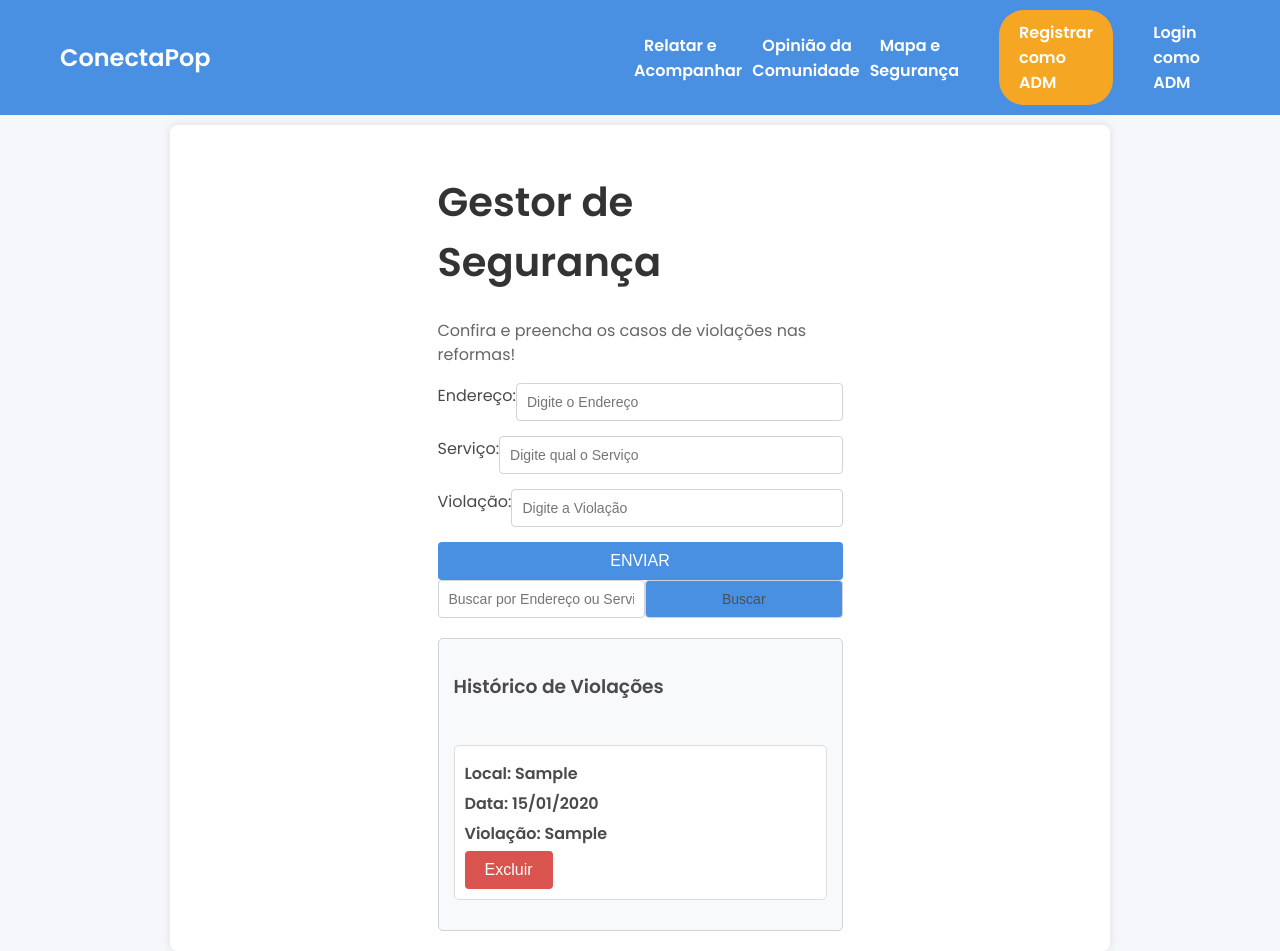
After one commit to lavasilva/ConectaPop, a Django app: page /alerta_seguranca/ in a window 1280 px wide. The commit adds this page. Run offline with Django 5.2, Linux system fonts and the light colour scheme; tables that the repository leaves empty hold one stand-in row (values such as "Sample post"); parts of the project's set-up code (start-up, migrations or seed data) failed here and were passed over.

Commit message:
ultima historia
atualizei a ultima historia amem

```diff
--- /dev/null
+++ b/Aplicacao/templates/alerta_seguranca.html
@@ -0,0 +1,371 @@
+<!DOCTYPE html>
+<html lang="pt-BR">
+<head>
+    <meta charset="UTF-8">
+    <meta name="viewport" content="width=device-width, initial-scale=1.0">
+    <title>Gestor de Segurança</title>
+    <link href="https://cdnjs.cloudflare.com/ajax/libs/font-awesome/5.15.3/css/all.min.css" rel="stylesheet"/>
+    <link href="https://fonts.googleapis.com/css2?family=Poppins:wght@400;600&display=swap" rel="stylesheet"/>
+    <link rel="icon" href="iconecp.png" type="image/png">
+    {% load static %}
+    <link rel="stylesheet" href="{% static 'home.css' %}">
+    <style>
+        /* Estilos existentes mantidos */
+        .container {
+            background-color: #ffffff;
+            border-radius: 8px;
+            box-shadow: 0 0 10px rgba(0, 0, 0, 0.1);
+            display: flex;
+            padding: 20px;
+            max-width: 900px;
+            width: 100%;
+            margin: 0 auto;
+        }
+        .form-container {
+            flex: 1;
+            padding-right: 20px;
+        }
+        .btn {
+            background-color: #4A90E2;
+            color: #ffffff;
+            padding: 10px 20px;
+            border: none;
+            border-radius: 4px;
+            font-size: 16px;
+            cursor: pointer;
+            display: block;
+            width: 100%;
+            text-align: center;
+        }
+        /* Estilos para o histórico de violações */
+        .historico-container {
+            margin-top: 20px;
+            padding: 15px;
+            border: 1px solid #ced4da;
+            border-radius: 5px;
+            background-color: #f8f9fa;
+        }
+        .historico-item {
+            margin-bottom: 15px;
+            padding: 10px;
+            border: 1px solid #ddd;
+            border-radius: 5px;
+            background-color: #ffffff;
+        }
+        h4 {
+            margin: 5px 0;
+        }
+        body {
+            margin: 0;
+            font-family: 'Poppins', sans-serif;
+            background-color: #F5F7FA;
+        }
+        .navbar {
+            position: fixed;
+            display: flex;
+            justify-content: space-between;
+            align-items: center;
+            padding: 10px 50px;
+            background-color: #4A90E2;
+            z-index: 2;
+            width: 100%;
+        }
+        .navbar a {
+            text-decoration: none;
+            color: #FFFFFF;
+            margin: 0 10px;
+            font-weight: 600;
+
+        }
+
+        /* Estilos existentes mantidos */
+        .container {
+            background-color: #ffffff;
+            border-radius: 8px;
+            box-shadow: 0 0 10px rgba(0, 0, 0, 0.1);
+            display: flex;
+            padding: 20px;
+            max-width: 900px;
+            width: 100%;
+            margin: 0 auto;
+        }
+        .form-container {
+            flex: 1;
+            padding-right: 20px;
+        }
+        .btn {
+            background-color: #4A90E2;
+            color: #ffffff;
+            padding: 10px 20px;
+            border: none;
+            border-radius: 4px;
+            font-size: 16px;
+            cursor: pointer;
+            display: block;
+            width: 100%;
+            text-align: center;
+        }
+        /* Estilos para o histórico de violações */
+        .historico-container {
+            margin-top: 20px;
+            padding: 15px;
+            border: 1px solid #ced4da;
+            border-radius: 5px;
+            background-color: #f8f9fa;
+        }
+        .historico-item {
+            margin-bottom: 15px;
+            padding: 10px;
+            border: 1px solid #ddd;
+            border-radius: 5px;
+            background-color: #ffffff;
+        }
+        h4 {
+            margin: 5px 0;
+        }
+        .container {
+            background-color: #ffffff;
+            border-radius: 8px;
+            box-shadow: 0 0 10px rgba(0, 0, 0, 0.1);
+            display: flex;
+            padding: 20px;
+            max-width: 900px;
+            width: 100%;
+            margin: 0 auto;
+        }
+        .form-container {
+            flex: 1;
+            padding-right: 20px;
+        }
+        .form-container h1 {
+            font-size: 24px;
+            margin-bottom: 10px;
+            color: #212529;
+        }
+        .form-container p {
+            font-size: 16px;
+            margin-bottom: 20px;
+            color: #6c757d;
+        }
+        .form-group {
+            display: flex;
+            margin-bottom: 15px;
+        }
+        .form-group input {
+            width: 100%;
+            padding: 10px;
+            border: 1px solid #ced4da;
+            border-radius: 4px;
+            font-size: 14px;
+            color: #495057;
+        }
+        .btn {
+            background-color: #4A90E2;
+            color: #ffffff;
+            padding: 10px 20px;
+            border: none;
+            border-radius: 4px;
+            font-size: 16px;
+            cursor: pointer;
+            display: block;
+            width: 100%;
+            text-align: center;
+        }
+        body {
+            margin: 0;
+            font-family: 'Poppins', sans-serif;
+            background-color: #F5F7FA;
+        }
+        .navbar {
+            position: fixed;
+            display: flex;
+            justify-content: space-between;
+            align-items: center;
+            padding: 10px 50px;
+            background-color: #4A90E2;
+            z-index: 2;
+            width: 100%;
+        }
+        .navbar a {
+            text-decoration: none;
+            color: #FFFFFF;
+            margin: 0 10px;
+            font-weight: 600;
+        }
+        .reformas-ativas-container {
+            margin-top: 20px;
+        }
+        body {
+                margin: 0;
+                font-family: 'Poppins', sans-serif;
+                background-color: #F5F7FA;
+            }
+
+            .navbar {
+                position: fixed;
+                display: flex;
+                justify-content: space-between;
+                align-items: center;
+                padding: 10px 50px;
+                background-color: #4A90E2;
+                z-index: 2;
+                width: 100%;
+                left: 0;
+                right: 0;
+                box-sizing: border-box;
+            }
+
+            .navbar-container {
+                display: flex;
+                justify-content: space-between;
+                align-items: center;
+                width: 100%;
+                max-width: 1200px;
+                margin: 0 auto;
+                box-sizing: border-box;
+            }
+
+            .nav-links {
+                display: flex;
+                justify-content: center;
+                align-items: center;
+                flex-grow: 1;
+            }
+
+            .navbar a {
+                text-decoration: none;
+                color: #FFFFFF;
+                margin: 0 10px;
+                font-weight: 600;
+            }
+
+            .navbar .logo {
+                font-size: 24px;
+                font-weight: 600;
+                color: white;
+                margin-right: 20px;
+            }
+
+            .navbar .contact-btn {
+                background-color: #F5A623;
+                color: white;
+                padding: 10px 20px;
+                border-radius: 25px;
+                border: none;
+                cursor: pointer;
+                margin-left: 10px;
+                white-space: nowrap;
+            }
+
+            .dropdown {
+                position: relative;
+            }
+
+            .dropdown-content {
+                display: none;
+                position: absolute;
+                background-color: white;
+                color: #4A4A4A;
+                min-width: 160px;
+                box-shadow: 0px 8px 16px 0px rgba(0, 0, 0, 0.2);
+                z-index: 1;
+            }
+
+            .dropdown:hover .dropdown-content {
+                display: block;
+            }
+
+            .dropdown-content a {
+                color: #4A4A4A;
+                padding: 12px 16px;
+                text-decoration: none;
+                display: block;
+            }
+
+
+    </style>
+</head>
+<body>
+    <div class="navbar">
+        <a href="{% url 'Aplicacao:home' %}" class="navbar-container">
+            <div class="logo">ConectaPop</div>
+        </a>
+        <div class="nav-links">
+            <div class="dropdown">
+                <a href="#">Relatar e Acompanhar</a>
+                <div class="dropdown-content">
+                    <a href="{% url 'Aplicacao:relatar_problemas' %}">Relatar Problemas</a>
+                    <a href="{% url 'Aplicacao:atualizacoes' %}">Atualizações para Moradores</a>
+                </div>
+            </div>
+            <div class="dropdown">
+                <a href="#">Opinião da Comunidade</a>
+                <div class="dropdown-content">
+                    <a href="{% url 'Aplicacao:enquetes' %}">Participar de Enquetes e Sugestões</a>
+                </div>
+            </div>
+            <div class="dropdown">
+                <a href="#">Mapa e Segurança</a>
+                <div class="dropdown-content">
+                    <a href="mapa-reformas.html">Mapa de Reformas e ver reformas</a>
+                    <a href="{% url 'Aplicacao:alerta_seguranca' %}">Alertas de Segurança</a>
+                </div>
+            </div>
+            <div class="auth-links">
+                <a href="{% url 'Aplicacao:registro' %}" class="register-btn">Registrar como ADM</a>
+                <a href="{% url 'Aplicacao:login' %}" class="login-btn">Login como ADM</a>
+            </div>
+        </div>
+    </div>
+    <br><br><br><br><br>
+    <div class="container">
+        <div class="left-section">
+            <div class="gestorseguranca">
+                <h1>Gestor de Segurança</h1>
+                <p>Confira e preencha os casos de violações nas reformas!</p>
+                <form method="POST" action="{% url 'Aplicacao:alerta_seguranca' %}">
+                    {% csrf_token %}
+                    <div class="form-group">
+                        <label for="endereco">Endereço:</label>
+                        <input type="text" id="endereco" name="endereco" placeholder="Digite o Endereço" required>
+                    </div>
+                    <div class="form-group">
+                        <label for="servico">Serviço:</label>
+                        <input type="text" id="servico" name="servico" placeholder="Digite qual o Serviço" required>
+                    </div>
+                    <div class="form-group">
+                        <label for="violacao">Violação:</label>
+                        <input type="text" id="violacao" name="violacao" placeholder="Digite a Violação" required>
+                    </div>
+                    <input type="submit" class="btn" value="ENVIAR">
+                </form>
+
+                <form method="GET" action="{% url 'Aplicacao:alerta_seguranca' %}">
+                    <div class="form-group">
+                        <input type="text" name="busca" placeholder="Buscar por Endereço ou Serviço" value="{{ request.GET.busca }}">
+                        <input type="submit" class="btn" value="Buscar">
+                    </div>
+                </form>
+
+                <div class="historico-container">
+                    <h3>Histórico de Violações</h3>
+                    <br>
+                    {% for violacao in historico %}
+                        <div class="historico-item">
+                            <h4>Local: {{ violacao.endereco }}</h4>
+                            <h4>Data: {{ violacao.data_registro|date:"d/m/Y" }}</h4>
+                            <h4>Violação: {{ violacao.violacao }}</h4>
+                            <form method="POST" action="{% url 'Aplicacao:deletar_violacao' violacao.id %}" style="display:inline;">
+                                {% csrf_token %}
+                                <input type="submit" class="btn" value="Excluir" style="background-color: #d9534f; width: auto;">
+                            </form>
+                        </div>
+                    {% empty %}
+                        <h4>Nenhuma violação registrada.</h4>
+                    {% endfor %}
+                </div>
+            </div>
+        </div>
+    </div>
+</body>
+</html>
--- a/Aplicacao/templates/home.html
+++ b/Aplicacao/templates/home.html
@@ -128,7 +128,7 @@
                 <a href="#">Mapa e Segurança</a>
                 <div class="dropdown-content">
                     <a href="mapa-reformas.html">Mapa de Reformas e ver reformas</a>
-                    <a href="alertas-seguranca.html">Alertas de Segurança</a>
+                    <a href="{% url 'Aplicacao:alerta_seguranca' %}">Alertas de Segurança</a>
                 </div>
             </div>
             <div class="auth-links">
--- a/Aplicacao/templates/home_adm.html
+++ b/Aplicacao/templates/home_adm.html
@@ -452,7 +452,7 @@
     </style>
     <body>
         <div class="navbar">
-            <a href="{% url 'Aplicacao:home' %}">
+            <a href="{% url 'Aplicacao:home_adm' %}">
                 <div class="logo">ConectaPop</div>
               </a>
             <div class="nav-links">
--- a/Aplicacao/templates/relatorio_progresso.html
+++ b/Aplicacao/templates/relatorio_progresso.html
@@ -135,7 +135,7 @@
 </head>
 <body>
     <div class="navbar">
-        <a href="{% url 'Aplicacao:home' %}">
+        <a href="{% url 'Aplicacao:home_adm' %}">
             <div class="logo">ConectaPop</div>
         </a>
         <div class="nav-links">
--- a/Aplicacao/urls.py
+++ b/Aplicacao/urls.py
@@ -13,4 +13,7 @@ urlpatterns = [
     path('home_adm/', views.HomeAdmView.as_view(), name='home_adm'),
     path('relatorio_progresso/', views.relatorio_progresso.as_view(), name='relatorio_progresso'),
     path('deletar_relatorio/<int:relatorio_id>/', views.DeletarRelatorio.as_view(), name='deletar_relatorio'),
+    path('alerta_seguranca/', views.alerta_seguranca, name='alerta_seguranca'),
+    path('deletar_violacao/<int:id>/', views.deletar_violacao, name='deletar_violacao'),
+
 ]
--- a/Aplicacao/views.py
+++ b/Aplicacao/views.py
@@ -1,10 +1,13 @@
 from django.shortcuts import redirect, render, get_object_or_404
 from django.views import View
+from django.contrib.auth import authenticate, login as auth_login
 from django.contrib.auth.models import User
 from django.contrib import messages
 from .models import Relatar, Enquetes
 from .models import Relatorio
-from django.contrib.auth import authenticate, login as auth_login
+from .models import Violacao
+from django.db.models import Q
+
 
 class HomeView(View):
     def get(self, request):
@@ -158,3 +161,33 @@ class DeletarRelatorio(View):
         relatorio = get_object_or_404(Relatorio, id=relatorio_id)
         relatorio.delete()
         return redirect('Aplicacao:relatorio_progresso')
+
+
+
+def alerta_seguranca(request):
+    if request.method == 'POST':
+        endereco = request.POST.get('endereco')
+        servico = request.POST.get('servico')
+        violacao = request.POST.get('violacao')
+
+        nova_violacao = Violacao(endereco=endereco, servico=servico, violacao=violacao)
+        nova_violacao.save()
+
+        return redirect('Aplicacao:alerta_seguranca')
+
+
+    busca = request.GET.get('busca', '')
+    if busca:
+        historico = Violacao.objects.filter(
+            Q(endereco__icontains=busca) | Q(servico__icontains=busca)
+        )
+    else:
+        historico = Violacao.objects.all()
+
+    return render(request, 'alerta_seguranca.html', {'historico': historico})
+
+
+def deletar_violacao(request, id):
+    violacao = get_object_or_404(Violacao, id=id)
+    violacao.delete()
+    return redirect('Aplicacao:alerta_seguranca')
```
Also changed, not shown: Aplicacao/models.py (+9 -0 lines), Aplicacao/templates/atualizacoes.html (+13 -20 lines), Aplicacao/templates/enquetes.html (+98 -20 lines), Aplicacao/templates/relatar_problemas.html (+100 -20 lines), Aplicacao/migrations/0013_alertaseguranca.py (added), Aplicacao/migrations/0014_violacao_delete_alertaseguranca.py (added).
